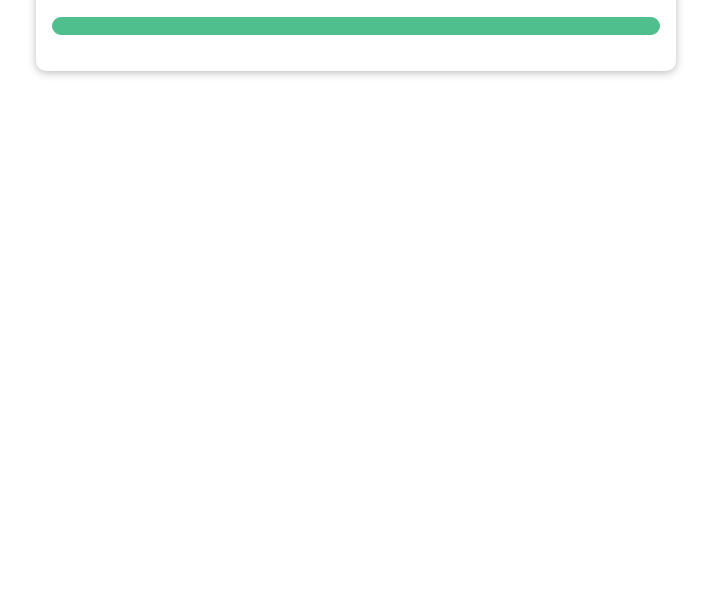
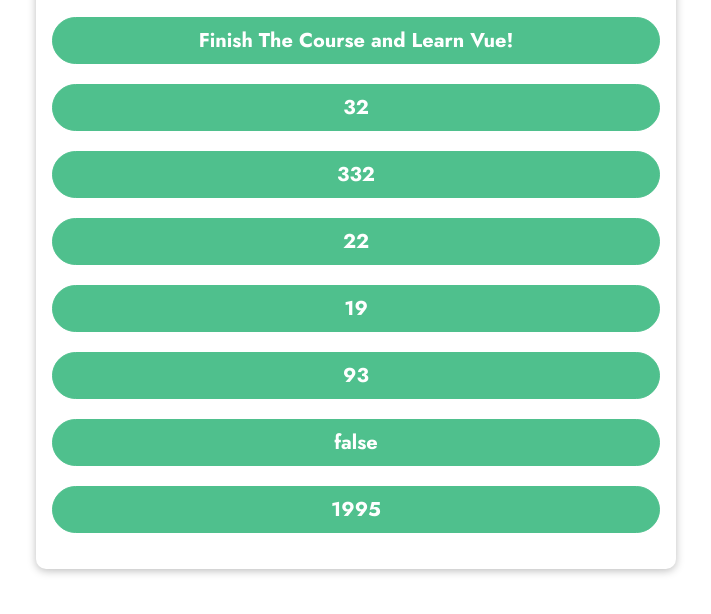
Before and after one commit to kaungthant-w/Vue-Projects, a plain HTML site: page basics-01-starting-code/index.html in a window 1280 px wide. Shown: the part 286-900 px from the top of the page, without its empty margins (284-995 px from the left). Before the commit the page ends 800 px from the top, so only its background shows below. Drawn offline with nearby package versions, Linux system fonts and the light colour scheme.

Commit message:
003 Interpolation and Data Binding

```diff
--- a/basics-01-starting-code/app.js
+++ b/basics-01-starting-code/app.js
@@ -1,7 +1,12 @@
 const app = Vue.createApp({
     data() {
         return {
-            courseGoal:"Finish The Course and Learn Vue!"
+            courseGoal:"Finish The Course and Learn Vue!",
+            arrayData:[32, 332, 22, 19, 93],
+            boolData:false,
+            courseNum : 1995
         }
     },
 });
+
+app.mount("#user-goal");
--- a/basics-01-starting-code/index.html
+++ b/basics-01-starting-code/index.html
@@ -9,8 +9,8 @@
       rel="stylesheet"
     />
     <link rel="stylesheet" href="styles.css" />
-    <script src="https://unpkg.com/vue@next" defer></script>
     <script src="app.js" defer></script>
+    <script src="https://unpkg.com/vue@3"></script>
   </head>
   <body>
     <header>
@@ -18,7 +18,11 @@
     </header>
     <section id="user-goal">
       <h2>My Course Goal</h2>
-      <p></p>
+      <p>{{ courseGoal }}</p>
+      <p v-for=" data in arrayData">{{ data }}</p>
+      <p>{{ boolData }}</p>
+      <p>{{ courseNum }}</p>
     </section>
+
   </body>
 </html>
```
